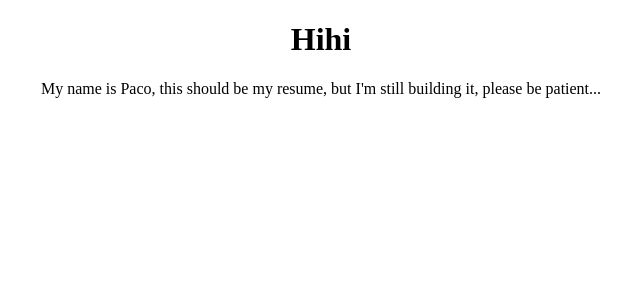
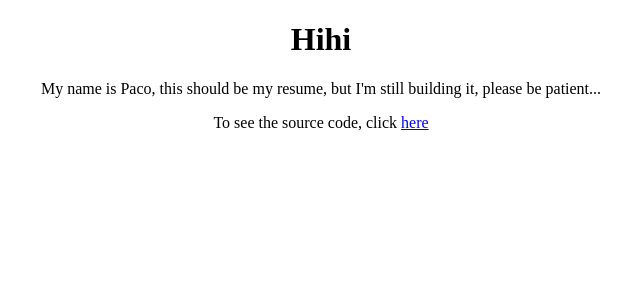
Before and after one commit to pacobatistadev/react.resume, a React (Vite) app: page / in a window 1280 px wide. Shown: the top 300 px of the page, without its empty margins (319-959 px from the left). Built offline with nearby package versions, Linux system fonts and the light colour scheme.

Commit message:
feat: added reference links

```diff
--- a/package.json
+++ b/package.json
@@ -2,7 +2,7 @@
   "name": "node.resume",
   "private": true,
   "version": "0.0.0",
-  "homepage": "me.pacobatista.dev",
+  "homepage": "https://me.pacobatista.dev",
   "scripts": {
     "dev": "vite",
     "build": "tsc && vite build",
--- a/src/App.tsx
+++ b/src/App.tsx
@@ -2,7 +2,6 @@ import { useState } from 'react'
 import './App.css'
 
 function App() {
-  const [count, setCount] = useState(0)
 
   return (
     <div className="App">
@@ -10,6 +9,9 @@ function App() {
       <p>
         My name is Paco, this should be my resume, but I'm still building it, please be patient...
       </p>
+      <p>
+        To see the source code, click <a href="https://github.com/pacobatistadev/react.resume">here</a>
+      </p>
     </div>
   )
 }
```
Also changed, not shown: 1 other file (tests, documents, lock files or other folders).
